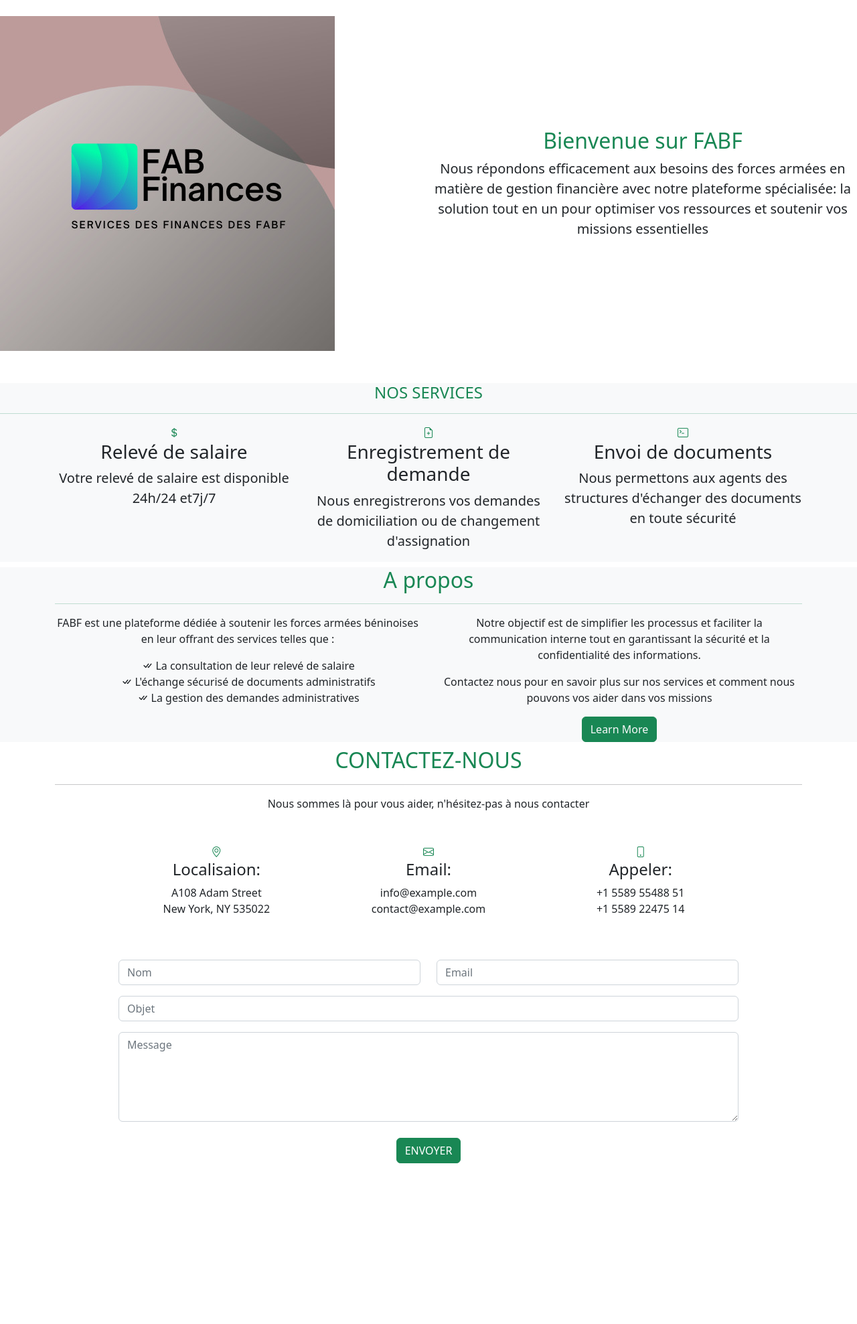
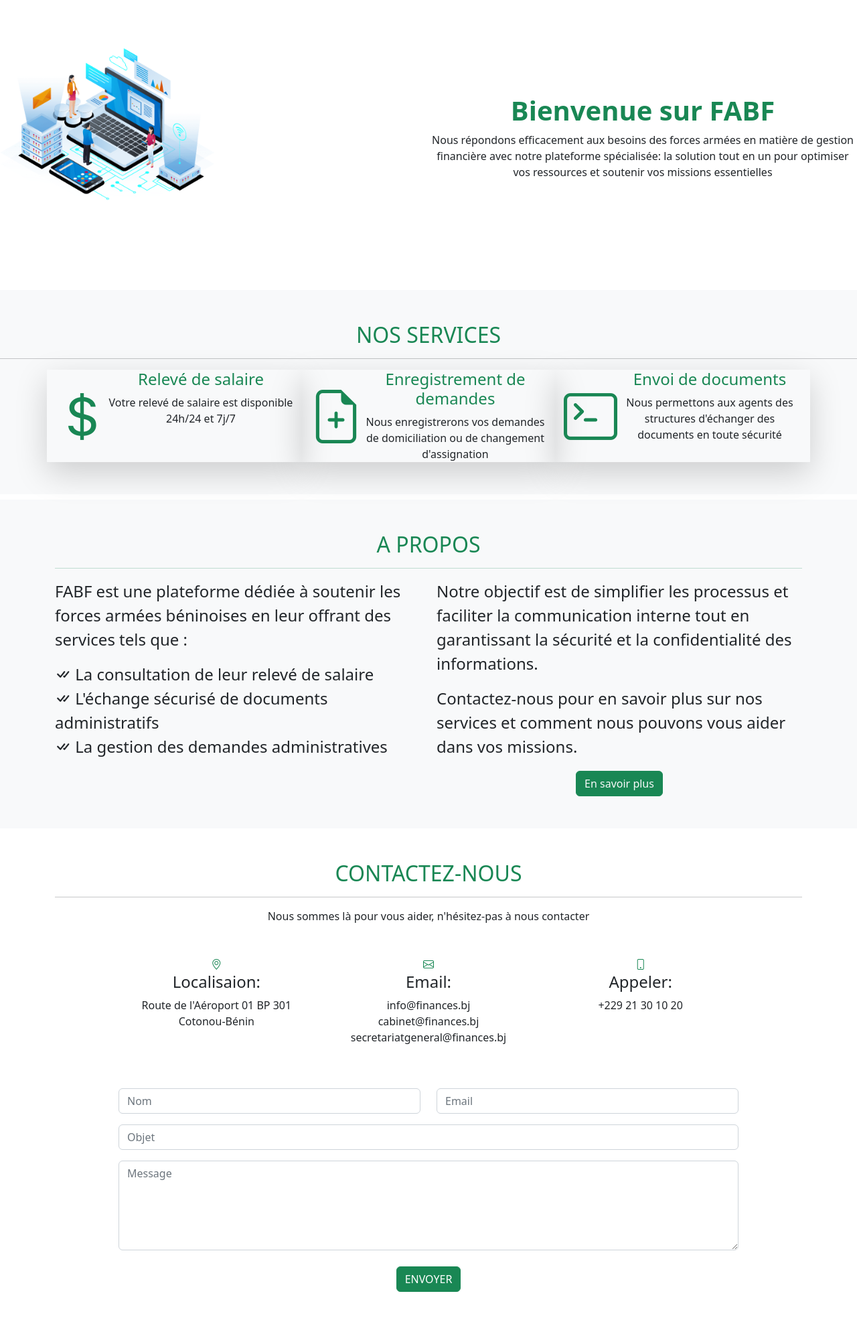
Before and after one commit to LostedGhost/FABF-Dj, a Django app: page / in a window 1280 px wide. Shown: the part 56-2033 px from the top of the page at 67% size. Before the commit the page ends 1793 px from the top, so only its background shows below. Run offline with Django 4.2, Linux system fonts and the light colour scheme.

Commit message:
Modification page d'accueil2

```diff
--- a/FABF/services/templates/index.html
+++ b/FABF/services/templates/index.html
@@ -2,82 +2,147 @@
 {% block title %}Home {% endblock %}
  {% block main %}
 
-<section class="showcase mb-5" >
+<section class="showcase mb-5 py-5 h-100vh" >
   <div class="row g-0">
-    <div class="col-lg-6 text-white showcase-img"><img src="assets/img/bg-showcase-2.jpeg" class="img-fluid" alt="..."></div>
+    <div class="col-lg-6  showcase-img"><img src="assetts/img/hero-img.png" class="img-fluid rounded w-50" alt="Description"/></div>
     <div class="col-lg-6 my-auto showcase-text text-center small">
-        <h2 class="text-success">Bienvenue sur FABF</h2>
-        <p class="lead mb-0 ">Nous répondons efficacement aux besoins des forces armées en matière de gestion financière avec notre plateforme spécialisée:
+        <h2 class="text-success fs-1 fw-bold">Bienvenue sur FABF</h2>
+        <p class="lead mb-0 fs-6 ">Nous répondons efficacement aux besoins des forces armées en matière de gestion financière avec notre plateforme spécialisée:
           la solution tout en un pour optimiser vos ressources et soutenir vos missions essentielles</p>
     </div>
   </div>
 </section>
 
-<section class="features-icons bg-light text-center mb-2">
+ <!-- <section class="features-icons bg-light text-center mb-2 py-5 col-12" >
   <h4 class="text-success">NOS SERVICES
     <hr>
   </h4>
-  <div class="container">
-      <div class="row">
-          <div class="col-lg-4">
-              <div class="features-icons-item mx-auto mb-5 mb-lg-0 mb-lg-3">
-                  <div class="features-icons-icon d-flex"><i class="bi bi-currency-dollar m-auto text-success"></i></div>
+  <div class="container h-100">
+      <div class="row justify-content-between align-items-start flex-wrap">
+
+              <div class=" col-lg-4 col-md-6 col-sm-12 shadow-lg">
+                  <div class="features-icons-icon d-flex" ><i class="bi bi-currency-dollar m-auto text-success fs-1" ></i></div>
                   <h3> Relevé de salaire</h3>
                   <p class="lead mb-0">Votre relevé de salaire est disponible 24h/24 et7j/7</p>
               </div>
-          </div>
-          <div class="col-lg-4">
-              <div class="features-icons-item mx-auto mb-5 mb-lg-0 mb-lg-3">
-                  <div class="features-icons-icon d-flex"><i class="bi bi-file-earmark-plus m-auto text-success"></i></div>
+
+
+              <div class=" col-lg-4 col-md-6 col-sm-12 shadow-lg">
+                  <div class="features-icons-icon d-flex"><i class="bi bi-file-earmark-plus m-auto text-success fs-1"></i></div>
                   <h3>Enregistrement de demande</h3>
                   <p class="lead mb-0">Nous enregistrerons vos demandes de domiciliation ou de changement d'assignation</p>
               </div>
-          </div>
-          <div class="col-lg-4">
-              <div class="features-icons-item mx-auto mb-0 mb-lg-3">
-                  <div class="features-icons-icon d-flex"><i class="bi-terminal m-auto text-success"></i></div>
+
+
+              <div class=" col-lg-4 col-md-6 col-sm-12 shadow-lg">
+                  <div class="features-icons-icon d-flex"><i class="bi-terminal m-auto text-success fs-1"></i></div>
                   <h3>Envoi de documents</h3>
                   <p class="lead mb-0">Nous permettons aux agents des structures d'échanger des documents en toute sécurité</p>
               </div>
-          </div>
+
       </div>
   </div>
+</section>  -->
+
+<!-- <section class="features-icons bg-light text-center mb-2 py-5">
+  <h2 class="text-success">NOS SERVICES</h2>
+  <hr>
+  <div class="container h-100">
+    <div class="row justify-content-between align-items-start flex-wrap">
+      <div class="col-lg-4 col-md-6 col-sm-12 shadow-lg">
+        <div class="features-icons-icon d-flex"><i class="bi bi-currency-dollar m-auto text-success display-1"></i></div>
+        <h3>Relevé de salaire</h3>
+        <p class="lead mb-0">Votre relevé de salaire est disponible 24h/24 et 7j/7</p>
+      </div>
+
+      <div class="col-lg-4 col-md-6 col-sm-12 shadow-lg">
+        <div class="features-icons-icon d-flex"><i class="bi bi-file-earmark-plus m-auto text-success display-1"></i></div>
+        <h3>Enregistrement de demande</h3>
+        <p class="lead mb-0">Nous enregistrerons vos demandes de domiciliation ou de changement d'assignation</p>
+      </div>
+
+      <div class="col-lg-4 col-md-6 col-sm-12 shadow-lg">
+        <div class="features-icons-icon d-flex"><i class="bi bi-terminal m-auto text-success display-1"></i></div>
+        <h3>Envoi de documents</h3>
+        <p class="lead mb-0">Nous permettons aux agents des structures d'échanger des documents en toute sécurité</p>
+      </div>
+    </div>
+  </div>
+</section> -->
+
+<section class="features-icons bg-light text-center mb-2 py-5">
+  <h2 class="text-success">NOS SERVICES</h2>
+  <hr>
+  <div class="container h-100">
+    <div class="row justify-content-between align-items-stretch flex-wrap">
+      <div class="col-lg-4 col-md-6 col-sm-12 shadow-lg d-flex">
+        <div class="features-icons-icon m-auto"><i class="bi bi-currency-dollar text-success display-1"></i></div>
+        <div class="flex-fill">
+          <h3 class="text-success fs-4">Relevé de salaire</h3>
+          <p class="lead mb-0 fs-6">Votre relevé de salaire est disponible 24h/24 et 7j/7</p>
+        </div>
+      </div>
+
+      <div class="col-lg-4 col-md-6 col-sm-12 shadow-lg d-flex">
+        <div class="features-icons-icon m-auto"><i class="bi bi-file-earmark-plus text-success display-1"></i></div>
+        <div class="flex-fill">
+          <h3 class="text-success fs-4">Enregistrement de demandes</h3>
+          <p class="lead mb-0 fs-6">Nous enregistrerons vos demandes de domiciliation ou de changement d'assignation</p>
+        </div>
+      </div>
+
+      <div class="col-lg-4 col-md-6 col-sm-12 shadow-lg d-flex">
+        <div class="features-icons-icon m-auto"><i class="bi bi-terminal text-success display-1"></i></div>
+        <div class="flex-fill">
+          <h3 class="text-success fs-4">Envoi de documents</h3>
+          <p class="lead mb-0 fs-6">Nous permettons aux agents des structures d'échanger des documents en toute sécurité</p>
+        </div>
+      </div>
+    </div>
+  </div>
 </section>
-<section id="about" class="about bg-light text-center mb-2">
+
+
+
+
+<section id="about" class="about bg-light py-5">
   <div class="container" data-aos="fade-up">
 
-    <div class="section-title text-success">
-      <h2 >A propos</h2>
-      <hr>
+    <div class="section-title text-center">
+      <h2 class="text-success">A PROPOS</h2>
+      <hr class="border-success">
     </div>
 
-    <div class="row content">
+    <div class="row fs-4" >
       <div class="col-lg-6">
         <p>
-          FABF est une plateforme dédiée à soutenir les forces armées béninoises en leur offrant des services telles que :
+          FABF est une plateforme dédiée à soutenir les forces armées béninoises en leur offrant des services tels que :
         </p>
-        <ul>
-          <li style="list-style: none"><i class="bi bi-check-all"></i> La consultation de leur relevé de salaire</li>
-          <li style="list-style: none"><i class="bi bi-check-all"></i> L'échange sécurisé de documents administratifs</li>
-          <li style="list-style: none"><i class="bi bi-check-all"></i> La gestion des demandes administratives</li>
+        <ul class="list-unstyled">
+          <li><i class="bi bi-check-all"></i> La consultation de leur relevé de salaire</li>
+          <li><i class="bi bi-check-all"></i> L'échange sécurisé de documents administratifs</li>
+          <li><i class="bi bi-check-all"></i> La gestion des demandes administratives</li>
         </ul>
       </div>
-      <div class="col-lg-6 pt-4 pt-lg-0">
+      <div class="col-lg-6">
         <p>
-          Notre objectif est de simplifier les processus et faciliter la communication interne tout en garantissant la sécurité
-          et la confidentialité des informations.
+          Notre objectif est de simplifier les processus et faciliter la communication interne tout en garantissant la sécurité et la confidentialité des informations.
         </p>
         <p>
-          Contactez nous pour en savoir plus sur nos services et comment nous pouvons vos aider dans vos missions
+          Contactez-nous pour en savoir plus sur nos services et comment nous pouvons vous aider dans vos missions.
         </p>
-        <button type="button" class="btn btn-success"><a href="#" style="text-decoration:none" class="text-light">Learn More</a></button>
+        <div class="text-center">
+          <button type="button" class="btn btn-success"><a href="#" class="text-light" style="text-decoration:none;">En savoir plus</a></button>
+        </div>
       </div>
     </div>
 
   </div>
 </section>
 
-<section id="contact" class="contact section-bg text-center">
+
+
+<section id="contact" class="contact section-bg text-center py-5">
   <div class="container">
 
     <div class="section-title ">
@@ -95,19 +160,19 @@
             <div class="col-lg-4 info">
               <i class="bi bi-geo-alt text-success"></i>
               <h4>Localisaion:</h4>
-              <p>A108 Adam Street<br>New York, NY 535022</p>
+              <p>Route de l'Aéroport 01 BP 301<br>Cotonou-Bénin</p>
             </div>
 
             <div class="col-lg-4 info mt-4 mt-lg-0">
               <i class="bi bi-envelope text-success"></i>
               <h4>Email:</h4>
-              <p>info@example.com<br>contact@example.com</p>
+              <p>info@finances.bj<br>cabinet@finances.bj<br>secretariatgeneral@finances.bj</p>
             </div>
 
             <div class="col-lg-4 info mt-4 mt-lg-0">
               <i class="bi bi-phone text-success"></i>
               <h4>Appeler:</h4>
-              <p>+1 5589 55488 51<br>+1 5589 22475 14</p>
+              <p>+229 21 30 10 20<br></p>
             </div>
           </div>
         </div>
--- a/FABF/services/templates/login/index.html
+++ b/FABF/services/templates/login/index.html
@@ -43,13 +43,13 @@
                     </div>
 
                     <div class="col-12 mt-5 d-flex justify-content-center mx-2">
-                      <button class="btn btn-primary" type="submit">Se connecter</button>
+                      <button class="btn btn-success" type="submit">Se connecter</button>
                     </div>
                     <div class="col-12">
-                      <p class="small mb-0 d-flex justify-content-center"> <a href="/passwordForgotten"> Mot de passe oublié ?</a></p>
+                      <p class="small mb-0 d-flex justify-content-center"> <a href="/passwordForgotten" class="text-success"> Mot de passe oublié ?</a></p>
                     </div>
                     <div class="col-12">
-                      <p class="small mb-0 text-center">N'avez-vous pas de compte ? <a href="/register">Créer son compte</a></p>
+                      <p class="small mb-0 text-center">N'avez-vous pas de compte ? <a href="/register" class="text-success">Créer son compte</a></p>
                     </div>
                   </form>
 
```
Also changed, not shown: FABF/services/templates/register/index.html (+4 -4 lines), FABF/services/templates/assetts/img/bg-showcase-2.jpeg (renamed from FABF/services/templates/assets/img/bg-showcase-2.jpeg), FABF/services/templates/assetts/img/hero-img.png (added).
